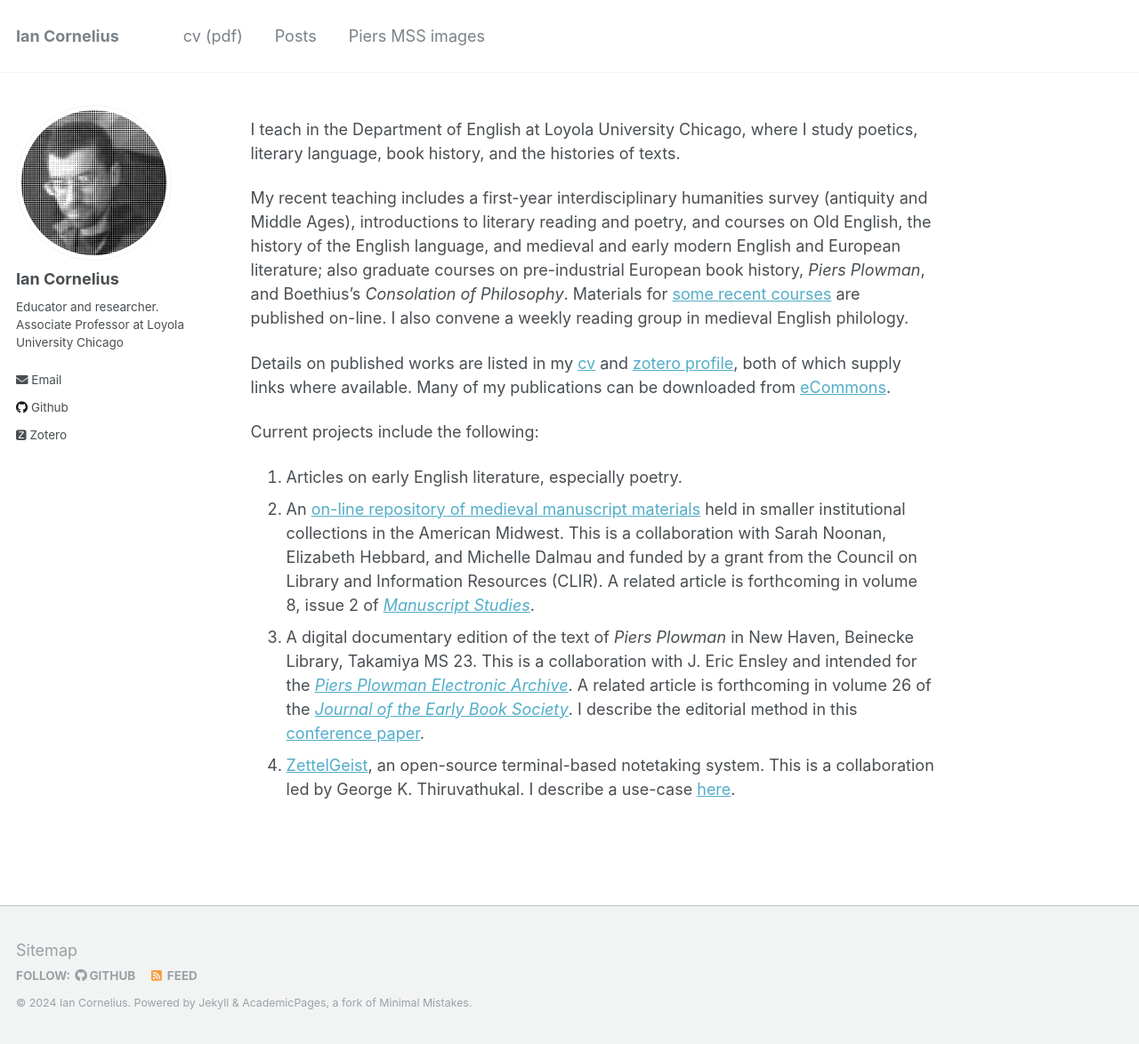
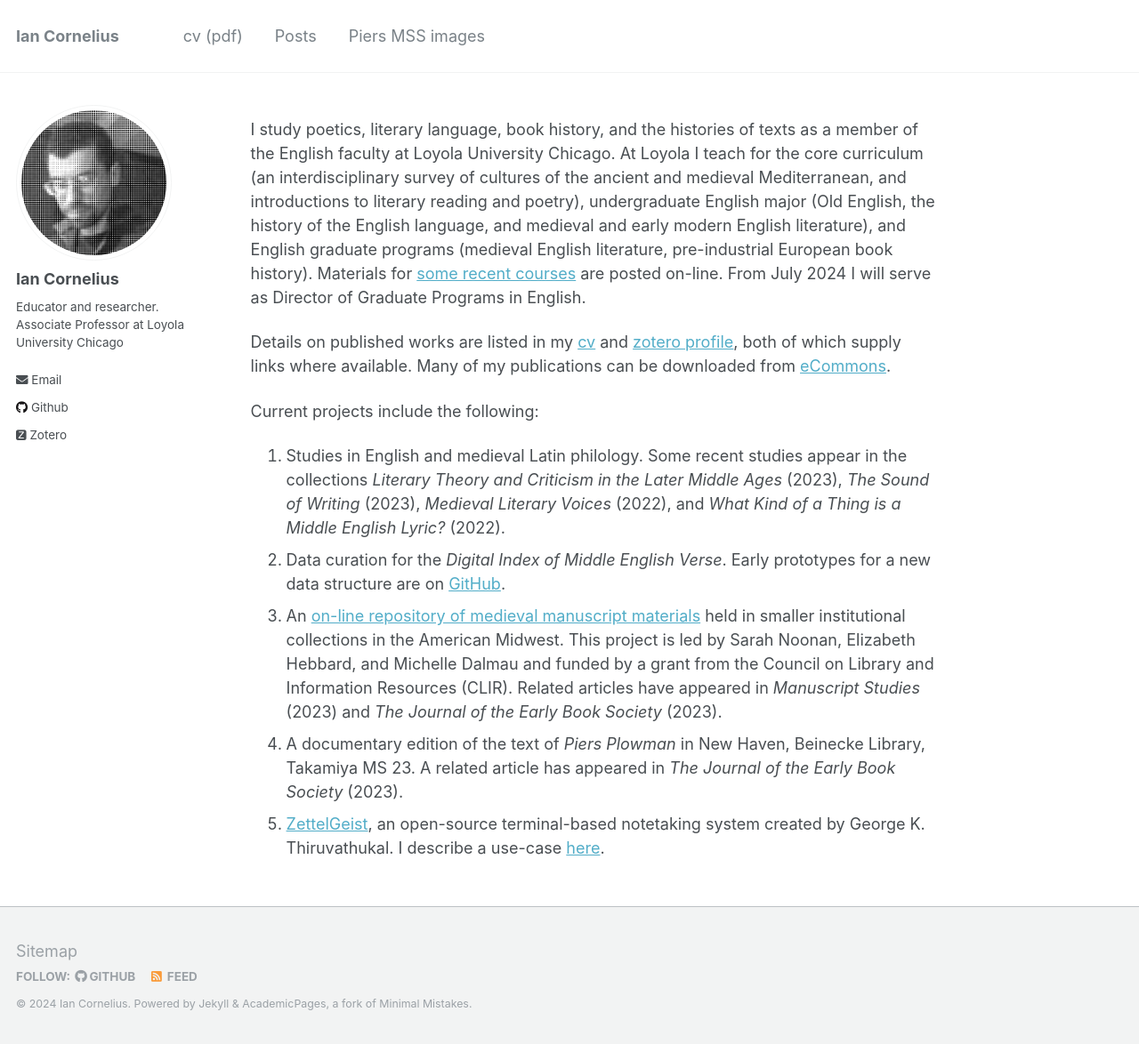
Before and after one commit to icornelius/icornelius.github.io, a Jekyll site: the page built from docs/_pages/index.md, in a window 1280 px wide and 1174 px high. Shown: the whole window at 89% size. Built offline with Jekyll 4.4.1, drawn with Linux system fonts in a browser that asks for light colours; some web fonts are replaced.

Commit message:
update profile and projects

```diff
--- a/docs/_pages/index.md
+++ b/docs/_pages/index.md
@@ -8,29 +8,28 @@ redirect_from:
   - /about.html
 ---
 
-I teach in the Department of English at Loyola University Chicago, where I study poetics, literary language, book history, and the histories of texts.
-
-My recent teaching includes a first-year interdisciplinary humanities survey (antiquity and Middle Ages), introductions to literary reading and poetry, and courses on Old English, the history of the English language, and medieval and early modern English and European literature;
-also graduate courses on pre-industrial European book history, *Piers Plowman*, and Boethius's *Consolation of Philosophy*.
-Materials for [some recent courses](https://github.com/icornelius/zg-syllabi) are published on-line.
-I also convene a weekly reading group in medieval English philology.
+I study poetics, literary language, book history, and the histories of texts as a member of the English faculty at Loyola University Chicago.
+At Loyola I teach for the core curriculum (an interdisciplinary survey of cultures of the ancient and medieval Mediterranean, and introductions to literary reading and poetry), undergraduate English major (Old English, the history of the English language, and medieval and early modern English literature), and English graduate programs (medieval English literature, pre-industrial European book history).
+Materials for [some recent courses](https://github.com/icornelius/zg-syllabi) are posted on-line.
+From July 2024 I will serve as Director of Graduate Programs in English.
 
 Details on published works are listed in my [cv] and [zotero profile], both of which supply links where available.
 Many of my publications can be downloaded from [eCommons].
 
 Current projects include the following:
 
-1. Articles on early English literature, especially poetry.
-1. An [on-line repository of medieval manuscript materials](https://peripheralmss.org/) held in smaller institutional collections in the American Midwest. This is a collaboration with Sarah Noonan, Elizabeth Hebbard, and Michelle Dalmau and funded by a grant from the Council on Library and Information Resources (CLIR).
-A related article is forthcoming in volume 8, issue 2 of [*Manuscript Studies*].
-1. A digital documentary edition of the text of *Piers Plowman* in New Haven, Beinecke Library, Takamiya MS 23.
-This is a collaboration with J. Eric Ensley and intended for the [*Piers Plowman Electronic Archive*](http://piers.chass.ncsu.edu/).
-A related article is forthcoming in volume 26 of the [*Journal of the Early Book Society*].
-I describe the editorial method in this [conference paper](https://luc.hosted.panopto.com/Panopto/Pages/Viewer.aspx?id=c17f0873-ac2b-4e8f-926a-aebb012b1641).
-1. [ZettelGeist](https://zettelgeist.github.io/), an open-source terminal-based notetaking system. This is a collaboration led by George K. Thiruvathukal. I describe a use-case [here](https://icornelius.github.io/posts/2022/09/using-zettelgeist/).
+1. Studies in English and medieval Latin philology.
+   Some recent studies appear in the collections *Literary Theory and Criticism in the Later Middle Ages* (2023), *The Sound of Writing* (2023), *Medieval Literary Voices* (2022), and *What Kind of a Thing is a Middle English Lyric?* (2022).
+1. Data curation for the *Digital Index of Middle English Verse*.
+   Early prototypes for a new data structure are on [GitHub](https://github.com/icornelius/dimev-sandbox).
+1. An [on-line repository of medieval manuscript materials](https://peripheralmss.org/) held in smaller institutional collections in the American Midwest.
+   This project is led by Sarah Noonan, Elizabeth Hebbard, and Michelle Dalmau and funded by a grant from the Council on Library and Information Resources (CLIR).
+   Related articles have appeared in *Manuscript Studies* (2023) and *The Journal of the Early Book Society* (2023).
+1. A documentary edition of the text of *Piers Plowman* in New Haven, Beinecke Library, Takamiya MS 23.
+   A related article has appeared in *The Journal of the Early Book Society* (2023).
+1. [ZettelGeist](https://zettelgeist.github.io/), an open-source terminal-based notetaking system created by George K. Thiruvathukal.
+   I describe a use-case [here](https://icornelius.github.io/posts/2022/09/using-zettelgeist/).
 
 [eCommons]: https://ecommons.luc.edu/do/search/?q=author_lname%3A%22Cornelius%22%20author_fname%3A%22Ian%22
 [cv]: https://github.com/icornelius/cv/releases
 [zotero profile]: https://www.zotero.org/irc7/
-[*Manuscript Studies*]: https://mss.pennpress.org/home/
-[*Journal of the Early Book Society*]: https://press.pace.edu/journal-of-the-early-book-society/
```
